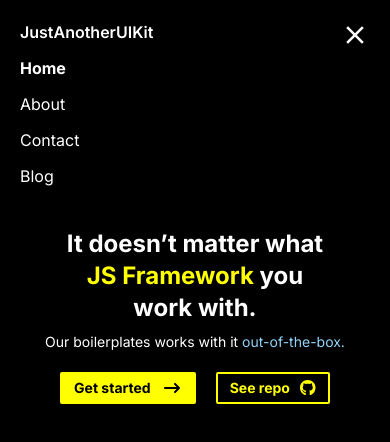
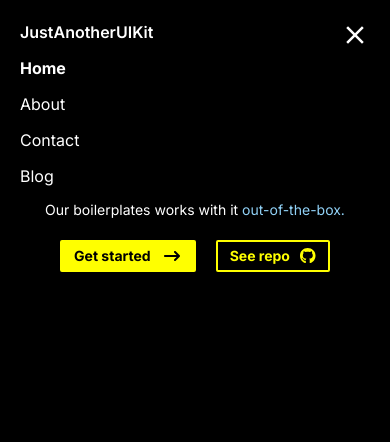
Before and after one commit to HenryAgu/DatAfrik, a React (Vite) app: page / in a window 390 px wide. Both pictures are taken after a click on the button 355 px from the left and 35 px from the top of the page. Shown: the top 442 px of the page. Built offline with nearby package versions, Linux system fonts and the light colour scheme.

Commit message:
fix: navbar for mobile updated

```diff
--- a/src/components/Navbar/Navbar.jsx
+++ b/src/components/Navbar/Navbar.jsx
@@ -42,7 +42,7 @@ const Navbar = () => {
         </div>
         {/* Mobile menu */}
         {openMenu ? (
-          <div>
+          <div className="absolute bg-black w-full">
             <ul className="flex flex-col gap-y-3">
               <li className="cursor-pointer border-b-5 font-bold">
                 Home
```
